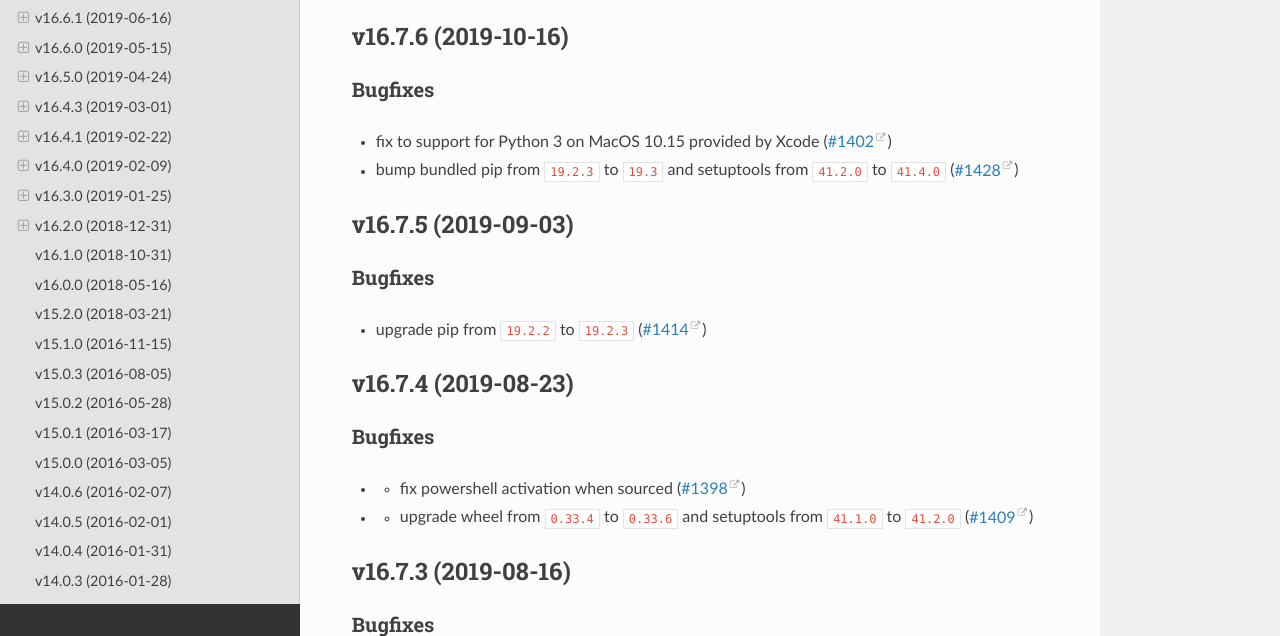
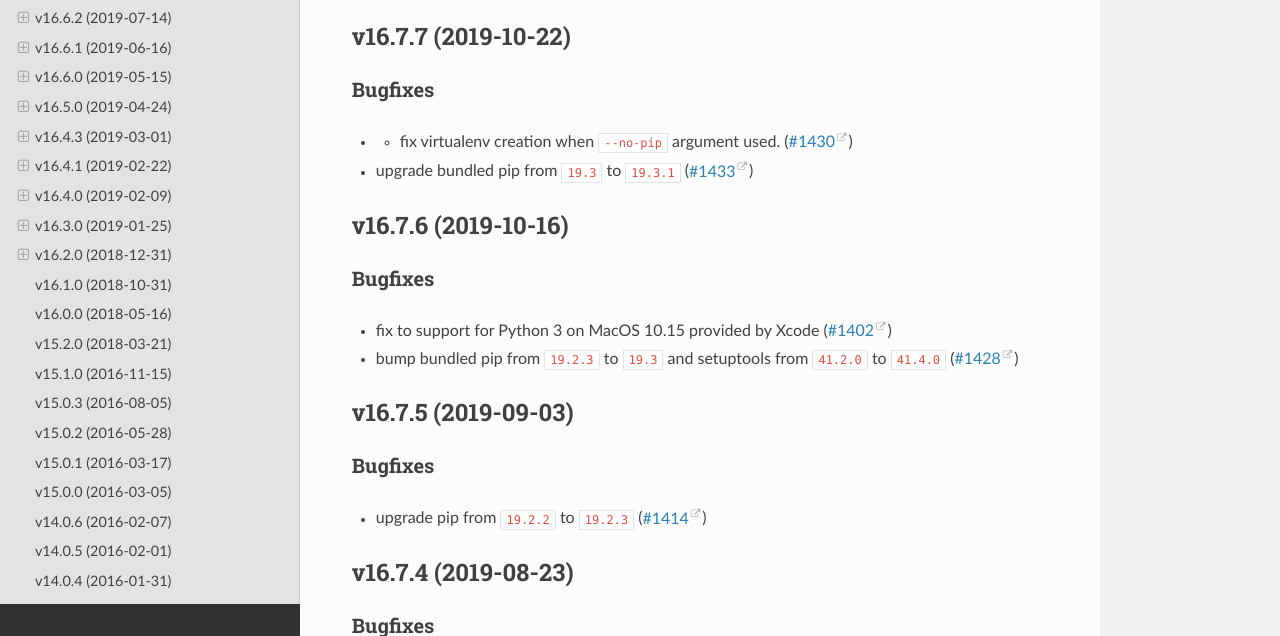
Before and after one commit to pypa/virtualenv, a Sphinx documentation site: the page built from docs/changes.rst, in a window 1280 px wide and 900 px high, cut to the strip 264-900 px from the top of the window. Built offline with Sphinx 7.4.7 and the Read the Docs theme 2.0.0, drawn with Linux system fonts in a browser that asks for light colours.

Commit message:
release 16.7.7

```diff
--- a/docs/changelog/1430.bugfix.rst
+++ /dev/null
@@ -1 +0,0 @@
-* fix virtualenv creation when ``--no-pip`` argument used.
--- a/docs/changelog/1433.bugfix.rst
+++ /dev/null
@@ -1 +0,0 @@
-upgrade bundled pip from ``19.3`` to ``19.3.1``
--- a/docs/changes.rst
+++ b/docs/changes.rst
@@ -4,6 +4,16 @@ Release History
 .. include:: _draft.rst
 
 .. towncrier release notes start
+
+v16.7.7 (2019-10-22)
+--------------------
+
+Bugfixes
+^^^^^^^^
+
+- * fix virtualenv creation when ``--no-pip`` argument used. (`#1430 <https://github.com/pypa/virtualenv/issues/1430>`_)
+- upgrade bundled pip from ``19.3`` to ``19.3.1`` (`#1433 <https://github.com/pypa/virtualenv/issues/1433>`_)
+
 
 v16.7.6 (2019-10-16)
 --------------------
```
